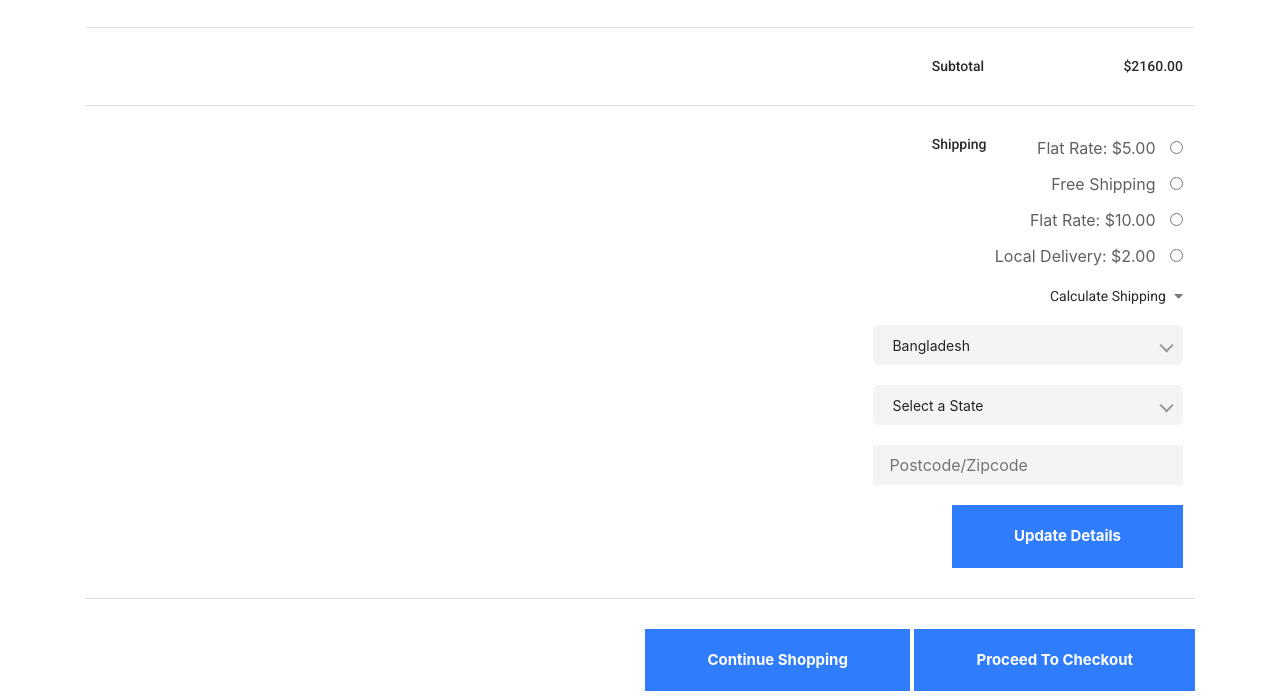
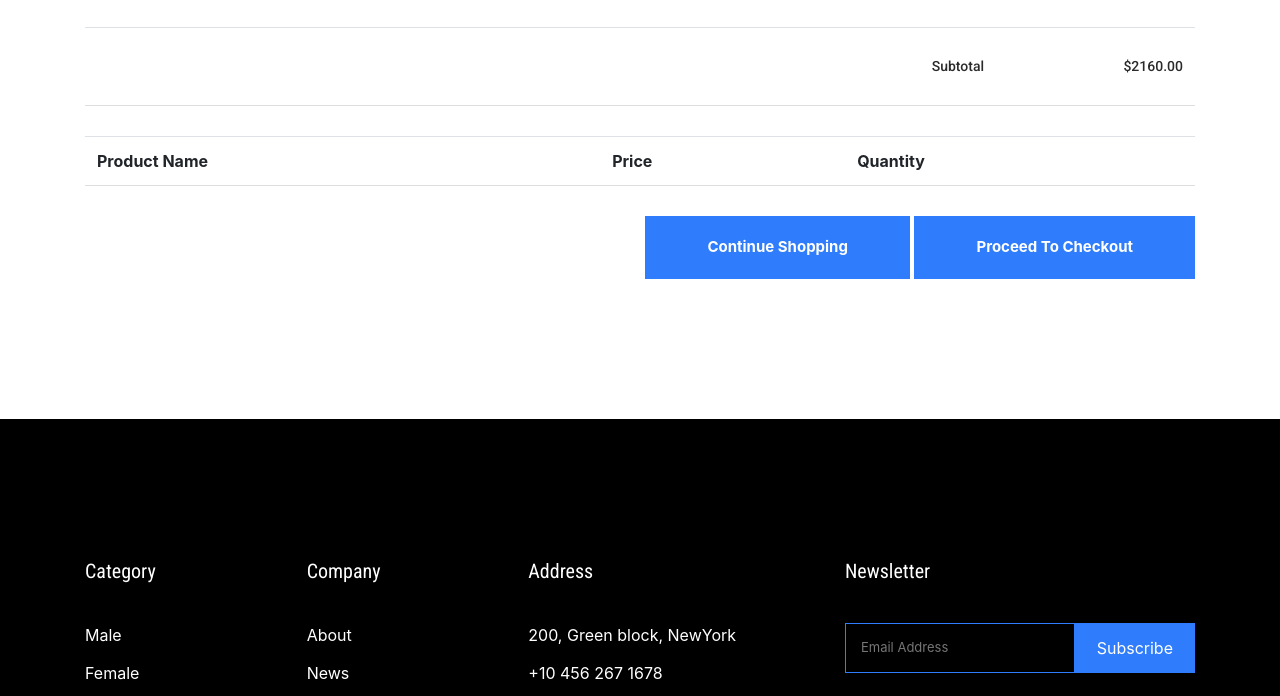
Before and after one commit to pafcho/e-store, a website with bundled scripts: page cart.html in a window 1280 px wide. Shown: the part 904-1600 px from the top of the page. Built offline with nearby package versions, Linux system fonts and the light colour scheme.

Commit message:
working on the cart funcionality

```diff
--- a/cart.html
+++ b/cart.html
@@ -170,16 +170,6 @@
                 </td>
                 <td>
                   <div class="product_count">
-                    <!-- <input type="text" value="1" min="0" max="10" title="Quantity:"
-                      class="input-text qty input-number" />
-                    <button
-                      class="increase input-number-increment items-count" type="button">
-                      <i class="ti-angle-up"></i>
-                    </button>
-                    <button
-                      class="reduced input-number-decrement items-count" type="button">
-                      <i class="ti-angle-down"></i>
-                    </button> -->
                     <span class="input-number-decrement"> <i class="ti-minus"></i></span>
                     <input class="input-number" type="text" value="1" min="0" max="10">
                     <span class="input-number-increment"> <i class="ti-plus"></i></span>
@@ -236,53 +226,9 @@
                   <h5>$2160.00</h5>
                 </td>
               </tr>
-              <tr class="shipping_area">
-                <td></td>
-                <td></td>
-                <td>
-                  <h5>Shipping</h5>
-                </td>
-                <td>
-                  <div class="shipping_box">
-                    <ul class="list">
-                      <li>
-                        Flat Rate: $5.00
-                        <input type="radio" aria-label="Radio button for following text input">
-                      </li>
-                      <li>
-                        Free Shipping
-                        <input type="radio" aria-label="Radio button for following text input">
-                      </li>
-                      <li>
-                        Flat Rate: $10.00
-                        <input type="radio" aria-label="Radio button for following text input">
-                      </li>
-                      <li class="active">
-                        Local Delivery: $2.00
-                        <input type="radio" aria-label="Radio button for following text input">
-                      </li>
-                    </ul>
-                    <h6>
-                      Calculate Shipping
-                      <i class="fa fa-caret-down" aria-hidden="true"></i>
-                    </h6>
-                    <select class="shipping_select">
-                      <option value="1">Bangladesh</option>
-                      <option value="2">India</option>
-                      <option value="4">Pakistan</option>
-                    </select>
-                    <select class="shipping_select section_bg">
-                      <option value="1">Select a State</option>
-                      <option value="2">Select a State</option>
-                      <option value="4">Select a State</option>
-                    </select>
-                    <input class="post_code" type="text" placeholder="Postcode/Zipcode" />
-                    <a class="btn_1" href="#">Update Details</a>
-                  </div>
-                </td>
-              </tr>
             </tbody>
           </table>
+          <table id="cartList"></table>
           <div class="checkout_btn_inner float-right">
             <a class="btn_1" href="#">Continue Shopping</a>
             <a class="btn_1 checkout_btn_1" href="#">Proceed to checkout</a>
@@ -391,6 +337,8 @@ Copyright &copy;<script>document.write(new Date().getFullYear());</script> All r
   <script src="js/mail-script.js"></script>
   <!-- custom js -->
   <script src="js/custom.js"></script>
+  <!-- cart Page js -->
+  <script src="js/cartPage.js"></script>
 </body>
 
 </html>
--- /dev/null
+++ b/js/cartPage.js
@@ -0,0 +1,38 @@
+let productPrice;
+let productName;
+
+function cartItems() {
+  let key = "";
+  let list = "<table><tr><th>Product Name</th><th>Price</th><th>Quantity</th></tr></table>\n";
+
+  for (var i = 0; i <= localStorage.length-1; i++){
+    key = localStorage.key(i);
+    switch(key) {
+      case "123":
+        console.log("1")
+        productPrice = 149;
+        productName = "Faded SkyBlu Denim Jeans";
+        break;
+      case "124":
+        console.log("2")
+        productPrice = 50;
+        productName = "Christmas Sweater";
+        break;
+      default:
+        console.log("3")
+        productPrice = null;
+        productName = null;
+    }
+    list += "<table><tr><td>" + productName + "</td>\n<td>"
+     + productPrice + "</td>\n<td>"
+     + localStorage.getItem(key) + "</td></tr></table>\n";
+    if (list == "<tr><th>Product Name</th><th>Price</th></tr>\n")
+      list += "<tr><td><i>empty</i></td>\n<td><i>empty</i></td></tr>\n";
+  }
+  document.getElementById('cartList').innerHTML = list;
+  $("#cartList").addClass("table");
+}
+
+$(function() {
+  cartItems();
+});
--- a/js/custom.js
+++ b/js/custom.js
@@ -357,7 +357,6 @@ function doShowAll() {
 			list += "<tr><td><i>empty</i></td>\n<td><i>empty</i></td></tr>\n";
 		}
 		//bind the data to html table
-		//you can use jQuery too....
 		document.getElementById('list').innerHTML = list;
 	} else {
 		alert('Cannot save shopping list as your browser does not support HTML 5');
@@ -366,6 +365,8 @@ function doShowAll() {
 
 $("#addToCartBtn").click(function() {
   var itemCount = $(".input-number").val();
+  //var initialCount = $("#cartItems").attr('data-after');
+  //console.log(initialCount);
   $("#cartItems").attr('data-after', itemCount)
   SaveItem();
 });
```
